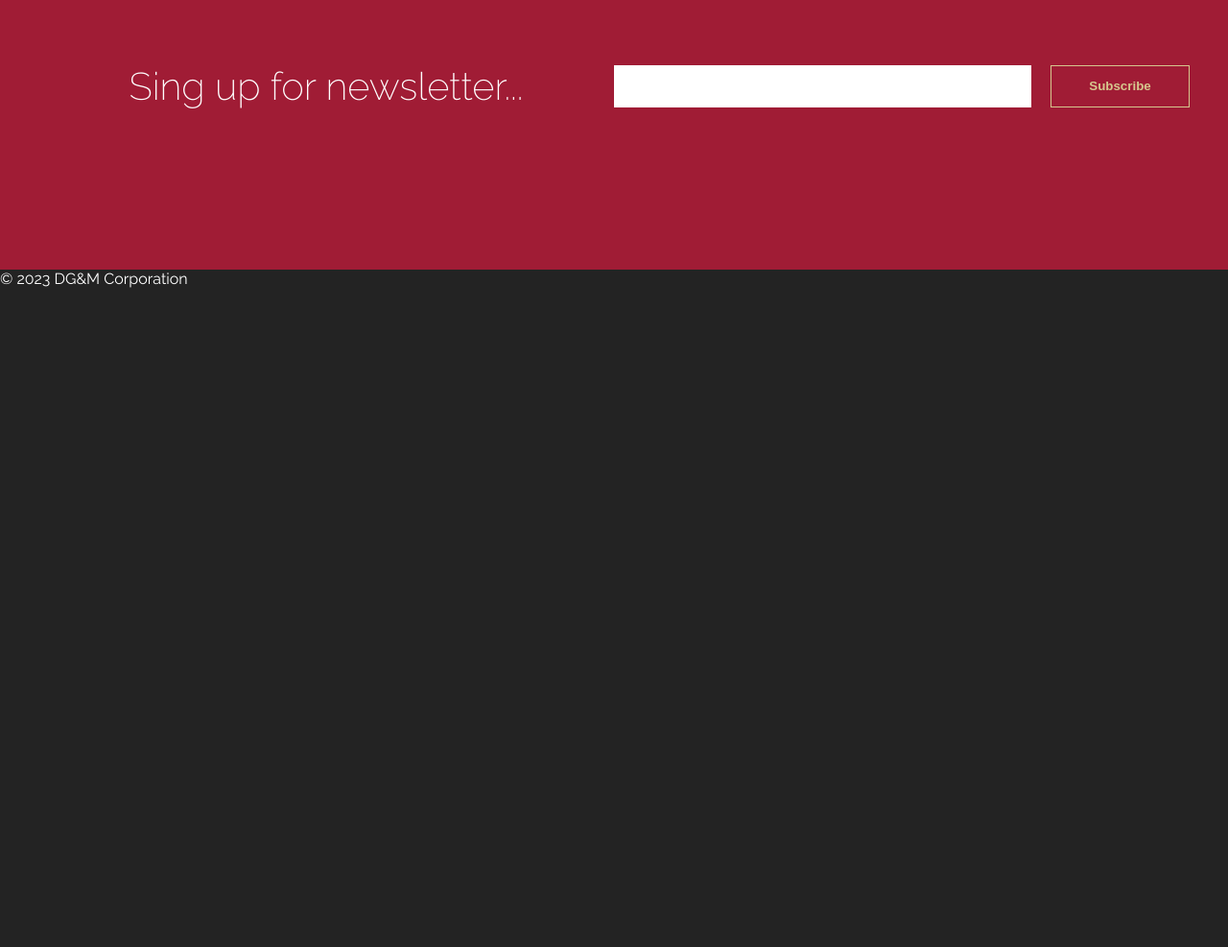
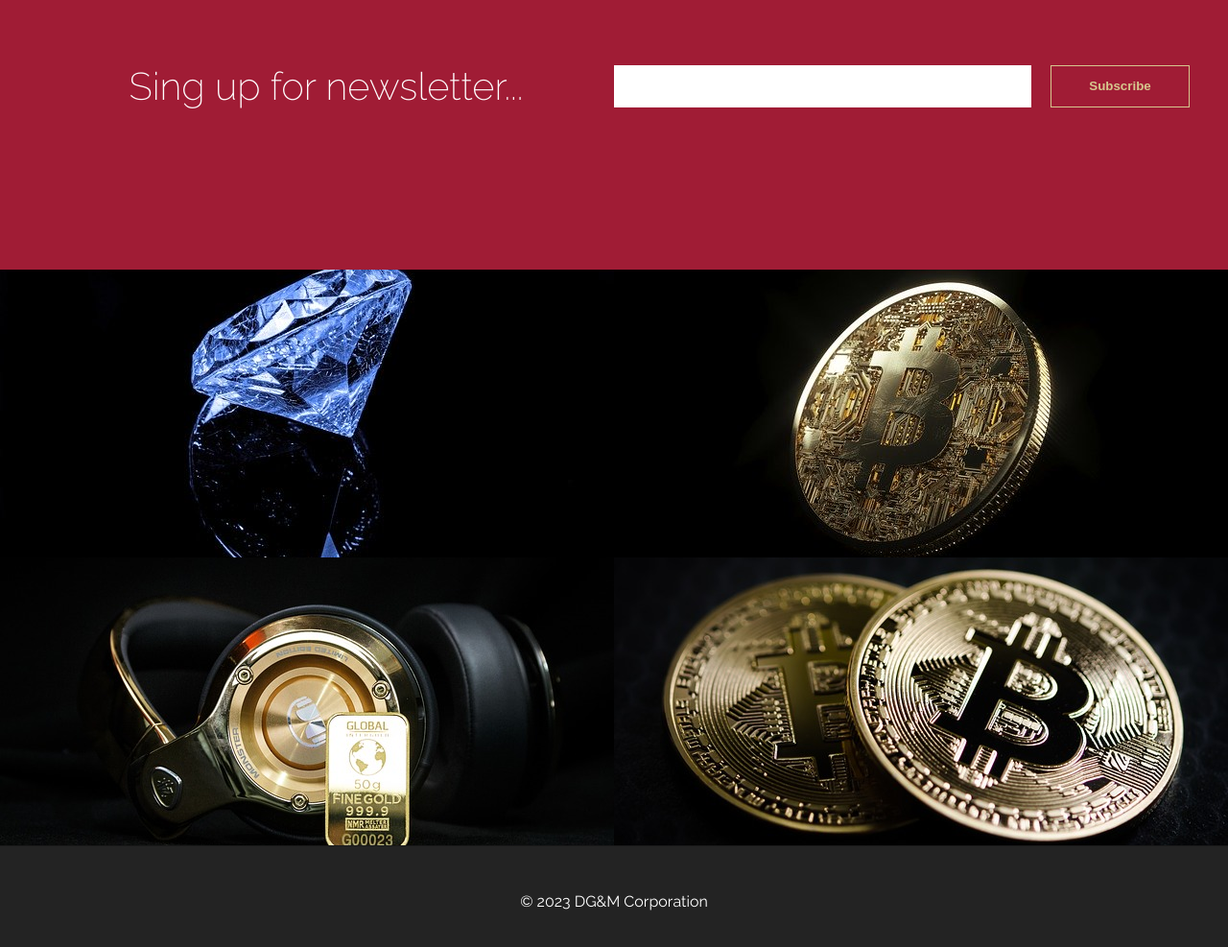
Before and after one commit to DetailingCode/Money_Grid, a plain HTML site: page index.html in a window 1280 px wide. Shown: the part 4052-5039 px from the top of the page at 96% size. Before the commit the page ends 4352 px from the top, so only its background shows below. Drawn offline with Linux system fonts and the light colour scheme.

Commit message:
gellery section finished,

```diff
--- a/index.html
+++ b/index.html
@@ -415,7 +415,18 @@
 			<section
 				class="gallery"
 				id="gallery"
-			></section>
+			>
+		<img class="gallery__picture" src="./img/gallery/gallery/1.jpg" alt="gold">
+		<img class="gallery__picture" src="./img/gallery/gallery/2.jpg" alt="diamond">
+		<img class="gallery__picture" src="./img/gallery/gallery/3.jpg" alt="gold">
+		<img class="gallery__picture" src="./img/gallery/gallery/4.jpg" alt="gold">
+		<img class="gallery__picture" src="./img/gallery/gallery/5.jpg" alt="diamond">
+		<img class="gallery__picture" src="./img/gallery/gallery/6.jpg" alt="gold">
+		<img class="gallery__picture" src="./img/gallery/gallery/7.jpg" alt="money">
+		<img class="gallery__picture" src="./img/gallery/gallery/8.jpg" alt="gold">
+
+
+		</section>
 
 
 		</main>
--- a/sass/main.scss
+++ b/sass/main.scss
@@ -369,6 +369,30 @@ h1.company-name {
 // ------------------ SECTION GALLERY -------------------
 
 
+.gallery{
+	display: grid;
+	grid-template-columns: 1fr 1fr;
+
+	&__picture {
+		height: 300px;
+		width: 100%;
+		object-fit: cover
+	}
+
+	&__picture:nth-child(odd){
+		display: none;
+	}
+}
+
+
+.footer{
+	padding: 3em 1em;
+	text-align: center;
+	border-top: 1px solid $darker;
+
+}
+
+
 
 @import "./small";
 @import "./medium";
```
Also changed, not shown: css/main.css, img/gallery/gallery/1.jpg (added), img/gallery/gallery/2.jpg (added), img/gallery/gallery/3.jpg (added), img/gallery/gallery/4.jpg (added), img/gallery/gallery/5.jpg (added), img/gallery/gallery/6.jpg (added), img/gallery/gallery/7.jpg (added), img/gallery/gallery/8.jpg (added), 1 other file.
